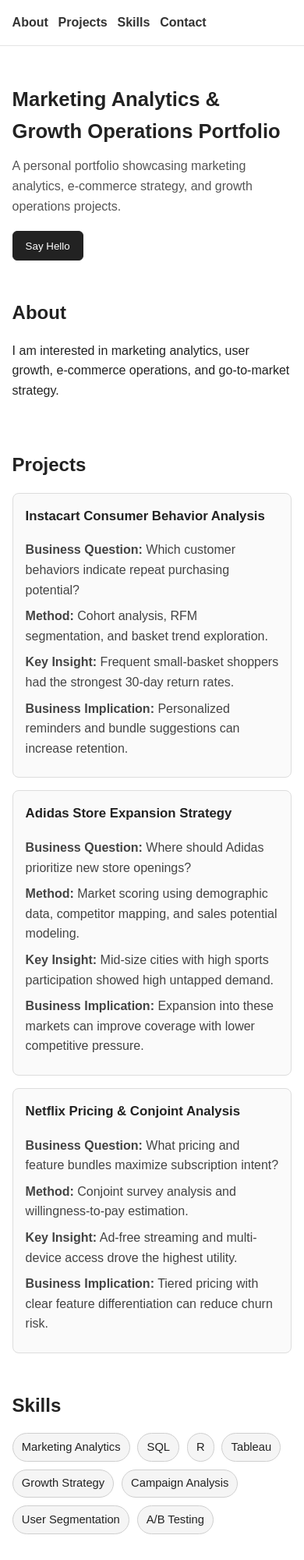
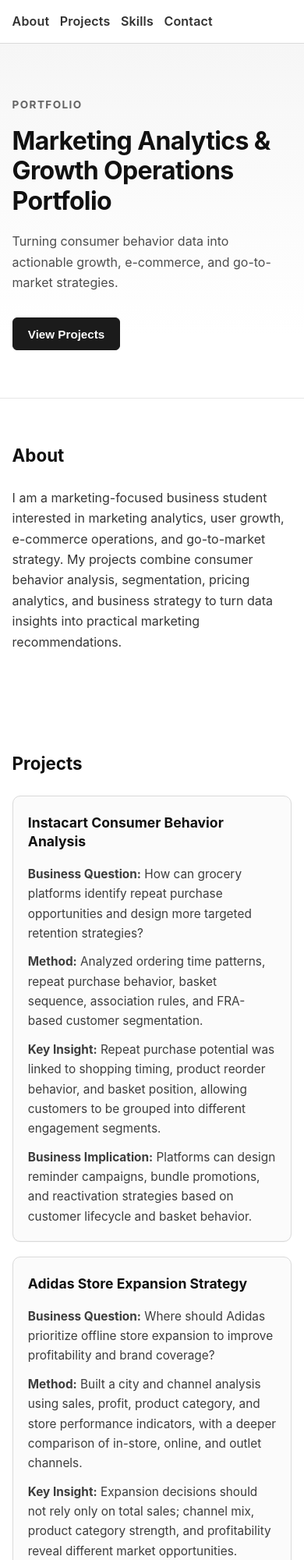
Before and after one commit to tshuangwork-maker/my-first-code, a plain HTML site: page index.html in a window 390 px wide. Shown: the top 2000 px of the page at 78% size. Drawn offline with Linux system fonts and the light colour scheme.

Commit message:
Refine portfolio content and presentation for job-ready version

```diff
--- a/index.html
+++ b/index.html
@@ -7,9 +7,8 @@
     <link rel="stylesheet" href="style.css" />
   </head>
   <body>
-    <!-- Top navigation bar -->
     <header class="site-header">
-      <nav class="nav container">
+      <nav class="nav container" aria-label="Main navigation">
         <a href="#about">About</a>
         <a href="#projects">Projects</a>
         <a href="#skills">Skills</a>
@@ -18,71 +17,143 @@
     </header>
 
     <main>
-      <!-- Hero section: main title + subtitle -->
-      <section class="hero container">
-        <h1>Marketing Analytics &amp; Growth Operations Portfolio</h1>
-        <p>
-          A personal portfolio showcasing marketing analytics, e-commerce
-          strategy, and growth operations projects.
-        </p>
-        <button id="thankYouBtn" type="button">Say Hello</button>
+      <section class="hero section-surface">
+        <div class="container hero-content">
+          <p class="hero-eyebrow">Portfolio</p>
+          <h1>Marketing Analytics &amp; Growth Operations Portfolio</h1>
+          <p class="hero-subtitle">
+            Turning consumer behavior data into actionable growth, e-commerce,
+            and go-to-market strategies.
+          </p>
+          <button id="viewProjectsBtn" type="button">View Projects</button>
+        </div>
       </section>
 
-      <!-- About section -->
       <section id="about" class="section container">
         <h2>About</h2>
         <p>
-          I am interested in marketing analytics, user growth, e-commerce
-          operations, and go-to-market strategy.
+          I am a marketing-focused business student interested in marketing
+          analytics, user growth, e-commerce operations, and go-to-market
+          strategy. My projects combine consumer behavior analysis,
+          segmentation, pricing analytics, and business strategy to turn data
+          insights into practical marketing recommendations.
         </p>
       </section>
 
-      <!-- Projects section -->
       <section id="projects" class="section container">
         <h2>Projects</h2>
         <div class="cards">
           <article class="card">
             <h3>Instacart Consumer Behavior Analysis</h3>
-            <p><strong>Business Question:</strong> Which customer behaviors indicate repeat purchasing potential?</p>
-            <p><strong>Method:</strong> Cohort analysis, RFM segmentation, and basket trend exploration.</p>
-            <p><strong>Key Insight:</strong> Frequent small-basket shoppers had the strongest 30-day return rates.</p>
-            <p><strong>Business Implication:</strong> Personalized reminders and bundle suggestions can increase retention.</p>
+            <p>
+              <strong>Business Question:</strong> How can grocery platforms
+              identify repeat purchase opportunities and design more targeted
+              retention strategies?
+            </p>
+            <p>
+              <strong>Method:</strong> Analyzed ordering time patterns, repeat
+              purchase behavior, basket sequence, association rules, and
+              FRA-based customer segmentation.
+            </p>
+            <p>
+              <strong>Key Insight:</strong> Repeat purchase potential was linked
+              to shopping timing, product reorder behavior, and basket
+              position, allowing customers to be grouped into different
+              engagement segments.
+            </p>
+            <p>
+              <strong>Business Implication:</strong> Platforms can design
+              reminder campaigns, bundle promotions, and reactivation
+              strategies based on customer lifecycle and basket behavior.
+            </p>
           </article>
 
           <article class="card">
             <h3>Adidas Store Expansion Strategy</h3>
-            <p><strong>Business Question:</strong> Where should Adidas prioritize new store openings?</p>
-            <p><strong>Method:</strong> Market scoring using demographic data, competitor mapping, and sales potential modeling.</p>
-            <p><strong>Key Insight:</strong> Mid-size cities with high sports participation showed high untapped demand.</p>
-            <p><strong>Business Implication:</strong> Expansion into these markets can improve coverage with lower competitive pressure.</p>
+            <p>
+              <strong>Business Question:</strong> Where should Adidas prioritize
+              offline store expansion to improve profitability and brand
+              coverage?
+            </p>
+            <p>
+              <strong>Method:</strong> Built a city and channel analysis using
+              sales, profit, product category, and store performance
+              indicators, with a deeper comparison of in-store, online, and
+              outlet channels.
+            </p>
+            <p>
+              <strong>Key Insight:</strong> Expansion decisions should not rely
+              only on total sales; channel mix, product category strength, and
+              profitability reveal different market opportunities.
+            </p>
+            <p>
+              <strong>Business Implication:</strong> Adidas can prioritize
+              markets where offline stores strengthen premium positioning and
+              complement existing online or outlet performance.
+            </p>
           </article>
 
           <article class="card">
             <h3>Netflix Pricing &amp; Conjoint Analysis</h3>
-            <p><strong>Business Question:</strong> What pricing and feature bundles maximize subscription intent?</p>
-            <p><strong>Method:</strong> Conjoint survey analysis and willingness-to-pay estimation.</p>
-            <p><strong>Key Insight:</strong> Ad-free streaming and multi-device access drove the highest utility.</p>
-            <p><strong>Business Implication:</strong> Tiered pricing with clear feature differentiation can reduce churn risk.</p>
+            <p>
+              <strong>Business Question:</strong> How should Netflix design and
+              price an ad-supported subscription plan?
+            </p>
+            <p>
+              <strong>Method:</strong> Built a utility matrix, simulated market
+              share, estimated demand, and forecasted profit under different
+              pricing and advertising load scenarios.
+            </p>
+            <p>
+              <strong>Key Insight:</strong> Profitability depends not only on
+              subscription price, but also on advertising revenue, user
+              preference trade-offs, and feature bundle design.
+            </p>
+            <p>
+              <strong>Business Implication:</strong> A tiered pricing strategy
+              can balance user acquisition, retention, and monetization while
+              reducing the risk of cannibalizing existing plans.
+            </p>
           </article>
         </div>
       </section>
 
-      <!-- Skills section -->
       <section id="skills" class="section container">
         <h2>Skills</h2>
-        <div class="skill-tags">
-          <span>Marketing Analytics</span>
-          <span>SQL</span>
-          <span>R</span>
-          <span>Tableau</span>
-          <span>Growth Strategy</span>
-          <span>Campaign Analysis</span>
-          <span>User Segmentation</span>
-          <span>A/B Testing</span>
+        <div class="skills-grid">
+          <article class="skill-group">
+            <h3>Analytics</h3>
+            <ul>
+              <li>R</li>
+              <li>SQL</li>
+              <li>Tableau</li>
+              <li>Conjoint Analysis</li>
+              <li>Segmentation</li>
+            </ul>
+          </article>
+
+          <article class="skill-group">
+            <h3>Marketing</h3>
+            <ul>
+              <li>Consumer Behavior</li>
+              <li>Campaign Analysis</li>
+              <li>GTM Strategy</li>
+              <li>E-commerce Operations</li>
+            </ul>
+          </article>
+
+          <article class="skill-group">
+            <h3>Growth/Product</h3>
+            <ul>
+              <li>Funnel Analysis</li>
+              <li>A/B Testing</li>
+              <li>User Retention</li>
+              <li>Pricing Strategy</li>
+            </ul>
+          </article>
         </div>
       </section>
 
-      <!-- Contact section -->
       <section id="contact" class="section container">
         <h2>Contact</h2>
         <p>Email: <a href="mailto:your.email@gmail.com">your.email@gmail.com</a></p>
--- a/script.js
+++ b/script.js
@@ -1,7 +1,8 @@
-// This script adds a click event to the button.
-// When users click it, a simple popup message appears.
-const thankYouBtn = document.getElementById('thankYouBtn');
+const viewProjectsBtn = document.getElementById('viewProjectsBtn');
+const projectSection = document.getElementById('projects');
 
-thankYouBtn.addEventListener('click', () => {
-  alert('Thanks for visiting!');
-});
+if (viewProjectsBtn && projectSection) {
+  viewProjectsBtn.addEventListener('click', () => {
+    projectSection.scrollIntoView({ behavior: 'smooth', block: 'start' });
+  });
+}
--- a/style.css
+++ b/style.css
@@ -1,137 +1,217 @@
-/* Basic page setup */
 * {
   box-sizing: border-box;
 }
 
+:root {
+  --text-primary: #111;
+  --text-secondary: #4d4d4d;
+  --line: #dadada;
+  --surface: #f4f4f4;
+  --surface-alt: #fbfbfb;
+}
+
+html {
+  scroll-behavior: smooth;
+}
+
 body {
   margin: 0;
-  font-family: Arial, Helvetica, sans-serif;
-  line-height: 1.6;
-  color: #222;
-  background-color: #ffffff;
+  font-family: 'Inter', 'Segoe UI', Roboto, Arial, sans-serif;
+  line-height: 1.65;
+  color: var(--text-primary);
+  background-color: #fff;
 }
 
 .container {
-  width: min(1000px, 92%);
+  width: min(1080px, 92%);
   margin: 0 auto;
 }
 
-/* Header and navigation */
 .site-header {
-  border-bottom: 1px solid #e5e5e5;
-  background-color: #fff;
+  border-bottom: 1px solid var(--line);
+  background-color: rgba(255, 255, 255, 0.96);
   position: sticky;
   top: 0;
+  z-index: 10;
+  backdrop-filter: blur(4px);
 }
 
 .nav {
   display: flex;
-  gap: 1rem;
-  padding: 1rem 0;
+  gap: 1.2rem;
+  padding: 1.1rem 0;
   flex-wrap: wrap;
 }
 
 .nav a {
   text-decoration: none;
-  color: #333;
+  color: #313131;
   font-weight: 600;
+  letter-spacing: 0.01em;
 }
 
 .nav a:hover {
   color: #000;
 }
 
-/* Hero section */
+.section {
+  padding: 4.5rem 0;
+}
+
+.section h2 {
+  margin: 0 0 1.4rem;
+  font-size: clamp(1.4rem, 2vw, 1.9rem);
+}
+
+.section-surface {
+  background: linear-gradient(180deg, #f6f6f6 0%, #ffffff 82%);
+  border-bottom: 1px solid #e7e7e7;
+}
+
 .hero {
-  padding: 3rem 0 1.5rem;
+  padding: 6rem 0 5.5rem;
+}
+
+.hero-content {
+  max-width: 860px;
+}
+
+.hero-eyebrow {
+  margin: 0 0 1rem;
+  font-size: 0.85rem;
+  text-transform: uppercase;
+  letter-spacing: 0.1em;
+  color: #646464;
+  font-weight: 700;
 }
 
 .hero h1 {
-  margin: 0 0 0.75rem;
-  font-size: clamp(1.6rem, 3.2vw, 2.4rem);
+  margin: 0;
+  font-size: clamp(2rem, 5vw, 3.4rem);
+  line-height: 1.2;
+  letter-spacing: -0.02em;
+  max-width: 820px;
 }
 
-.hero p {
-  margin: 0 0 1.2rem;
+.hero-subtitle {
+  margin: 1.2rem 0 2rem;
   max-width: 760px;
-  color: #555;
+  color: var(--text-secondary);
+  font-size: clamp(1rem, 2vw, 1.2rem);
 }
 
 button {
-  border: 1px solid #222;
-  background-color: #222;
+  border: 1px solid #1b1b1b;
+  background-color: #1b1b1b;
   color: #fff;
-  padding: 0.65rem 1rem;
+  padding: 0.72rem 1.2rem;
   cursor: pointer;
   border-radius: 6px;
+  font-size: 0.95rem;
+  font-weight: 600;
 }
 
 button:hover {
   background-color: #000;
 }
 
-/* Generic section spacing */
-.section {
-  padding: 1.5rem 0;
+#about p {
+  max-width: 860px;
+  color: #353535;
 }
 
-.section h2 {
-  margin-top: 0;
-  margin-bottom: 1rem;
+.cards {
+  display: grid;
+  grid-template-columns: repeat(3, minmax(0, 1fr));
+  gap: 1.2rem;
 }
 
-/* Project card layout */
-.cards {
+.card {
+  border: 1px solid var(--line);
+  border-radius: 10px;
+  padding: 1.2rem;
+  background-color: var(--surface-alt);
+  display: flex;
+  flex-direction: column;
+  gap: 0.7rem;
+  box-shadow: 0 1px 0 rgba(0, 0, 0, 0.03);
+}
+
+.card h3 {
+  margin: 0.15rem 0 0.3rem;
+  font-size: 1.1rem;
+  line-height: 1.4;
+}
+
+.card p {
+  margin: 0;
+  color: #3d3d3d;
+  font-size: 0.96rem;
+}
+
+.skills-grid {
   display: grid;
-  grid-template-columns: repeat(3, 1fr);
+  grid-template-columns: repeat(3, minmax(0, 1fr));
   gap: 1rem;
 }
 
-.card {
-  border: 1px solid #ddd;
-  border-radius: 8px;
-  padding: 1rem;
-  background-color: #fafafa;
+.skill-group {
+  border: 1px solid var(--line);
+  background-color: var(--surface);
+  border-radius: 10px;
+  padding: 1rem 1.1rem;
 }
 
-.card h3 {
-  margin-top: 0;
-  font-size: 1.05rem;
+.skill-group h3 {
+  margin: 0 0 0.7rem;
+  font-size: 1rem;
 }
 
-.card p {
-  margin: 0.5rem 0;
-  color: #444;
+.skill-group ul {
+  margin: 0;
+  padding-left: 1rem;
+  color: #3f3f3f;
 }
 
-/* Skills tags */
-.skill-tags {
-  display: flex;
-  flex-wrap: wrap;
-  gap: 0.6rem;
+.skill-group li {
+  margin-bottom: 0.35rem;
 }
 
-.skill-tags span {
-  border: 1px solid #cfcfcf;
-  border-radius: 999px;
-  padding: 0.35rem 0.7rem;
-  background-color: #f5f5f5;
-  font-size: 0.92rem;
+#contact {
+  padding-bottom: 5rem;
 }
 
-/* Mobile responsiveness */
-@media (max-width: 900px) {
-  .cards {
-    grid-template-columns: repeat(2, 1fr);
+#contact a {
+  color: #1a1a1a;
+}
+
+@media (max-width: 980px) {
+  .cards,
+  .skills-grid {
+    grid-template-columns: repeat(2, minmax(0, 1fr));
+  }
+
+  .hero {
+    padding-top: 5rem;
   }
 }
 
-@media (max-width: 640px) {
-  .cards {
+@media (max-width: 680px) {
+  .section {
+    padding: 3.4rem 0;
+  }
+
+  .hero {
+    padding: 4.2rem 0 3.8rem;
+  }
+
+  .cards,
+  .skills-grid {
     grid-template-columns: 1fr;
   }
 
   .nav {
-    gap: 0.8rem;
+    gap: 0.85rem;
+    padding: 0.9rem 0;
   }
 }
```
